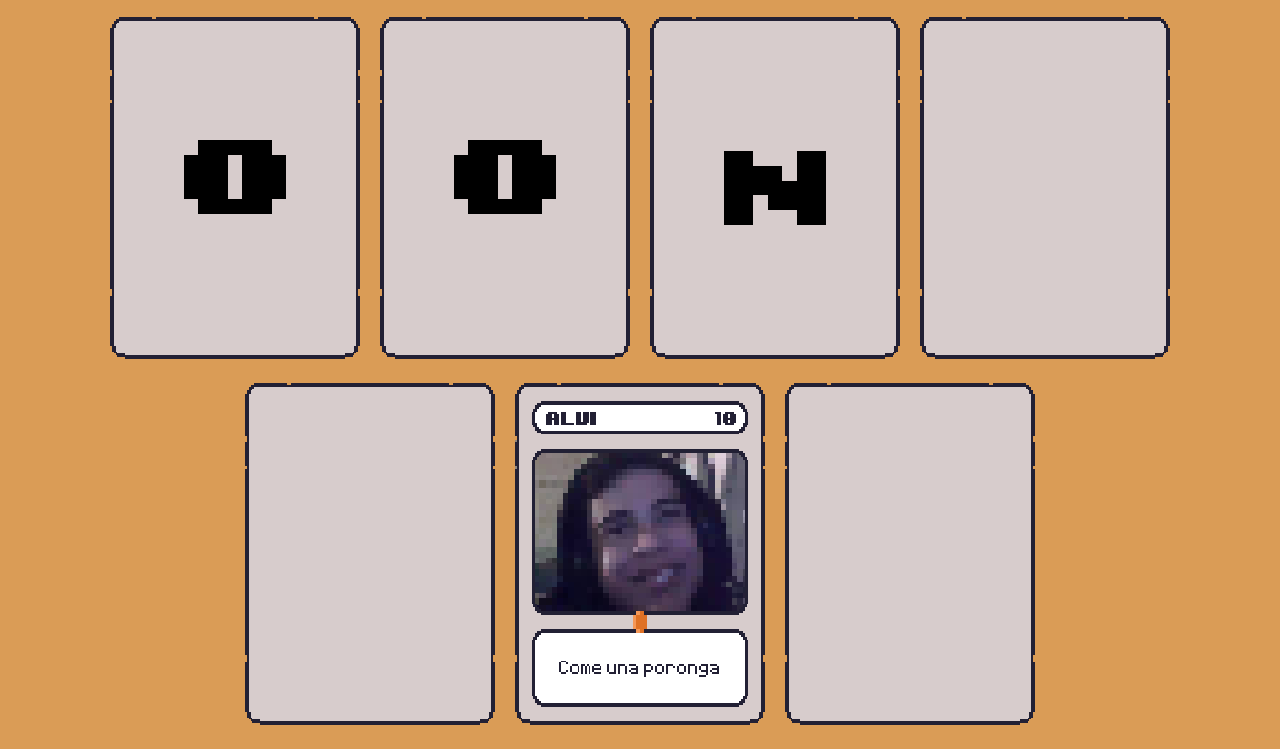
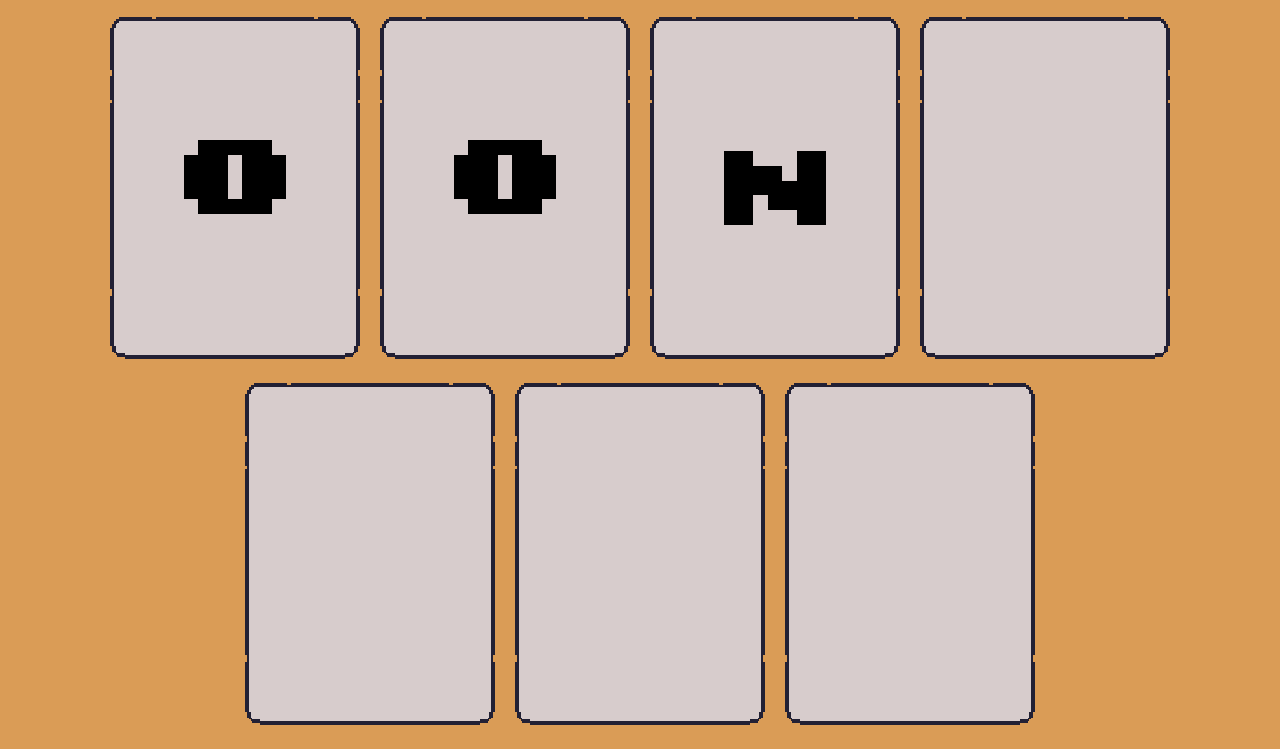
Before and after one commit to marcosporteiro/Cards, a plain HTML site: page index.html in a window 1280 px wide. Shown: the part 899-1648 px from the top of the page. Drawn offline with Linux system fonts and the light colour scheme.

Commit message:
Update index.html

```diff
--- a/index.html
+++ b/index.html
@@ -69,7 +69,7 @@
     const cartasContainer = document.getElementById("cartasContainer");
 
     // Lista de cartas
-    const cartas = ["C.png","O.png","M.png","I.png","N.png","G.png","1.png","S.png","O.png","O.png","N.png","1.png","1.png","test.png","1.png"];
+    const cartas = ["C.png","O.png","M.png","I.png","N.png","G.png","1.png","S.png","O.png","O.png","N.png","1.png","1.png","1.png","1.png"];
 
     for (const carta of cartas) {
 
```
